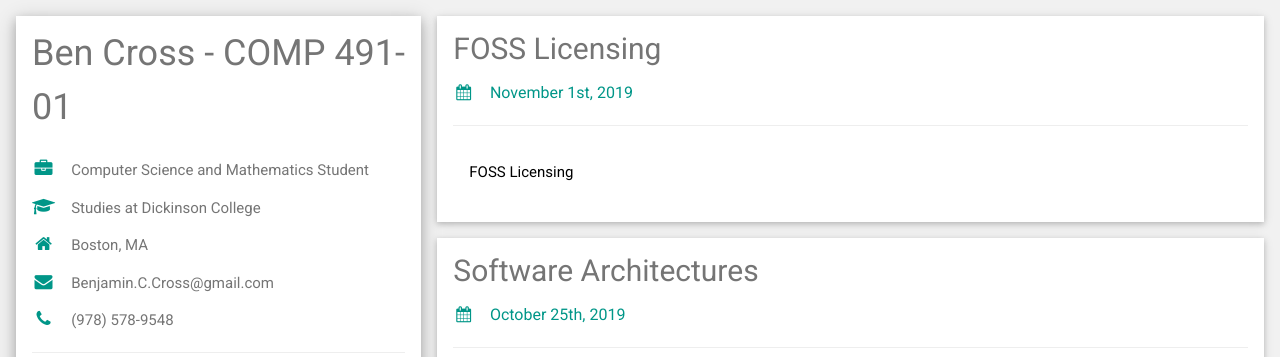
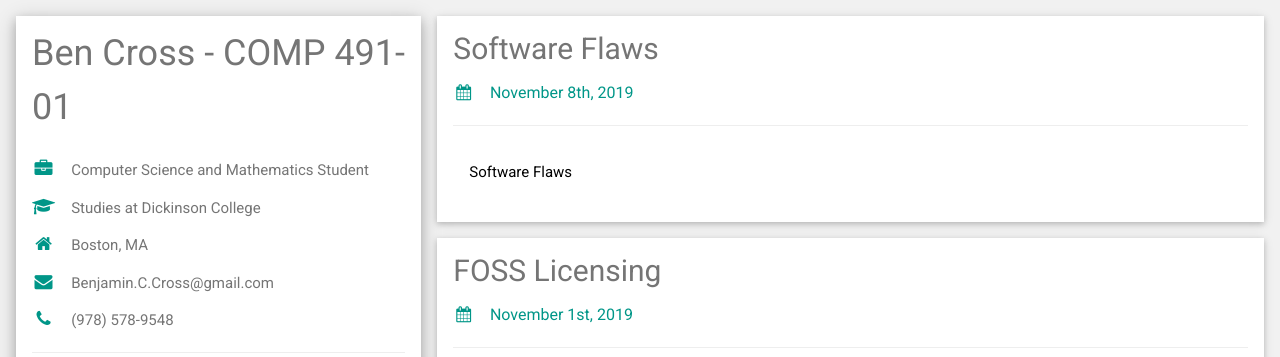
Before and after one commit to BenjaminCCross/Blog, a plain HTML site: page index.html in a window 1280 px wide. Shown: the top 357 px of the page. Drawn offline with nearby package versions, Linux system fonts and the light colour scheme.

Commit message:
Added place holder of software flaws

```diff
--- a/index.html
+++ b/index.html
@@ -68,6 +68,17 @@
             <!-- Right Column -->
             <div class="w3-twothird">
 
+
+                <div class="w3-container w3-card w3-white w3-margin-bottom">
+                    <h2 class="w3-text-grey">Software Flaws</h2>
+                    <h6 class="w3-text-teal"><i class="fa fa-calendar fa-fw w3-margin-right"></i>November 8th, 2019</h6>
+                    <hr>
+                    <div class="w3-container">
+                        <p>Software Flaws
+                        </p>
+                    </div>
+                    </br>
+                </div>
 
                 <div class="w3-container w3-card w3-white w3-margin-bottom">
                     <h2 class="w3-text-grey">FOSS Licensing</h2>
```
